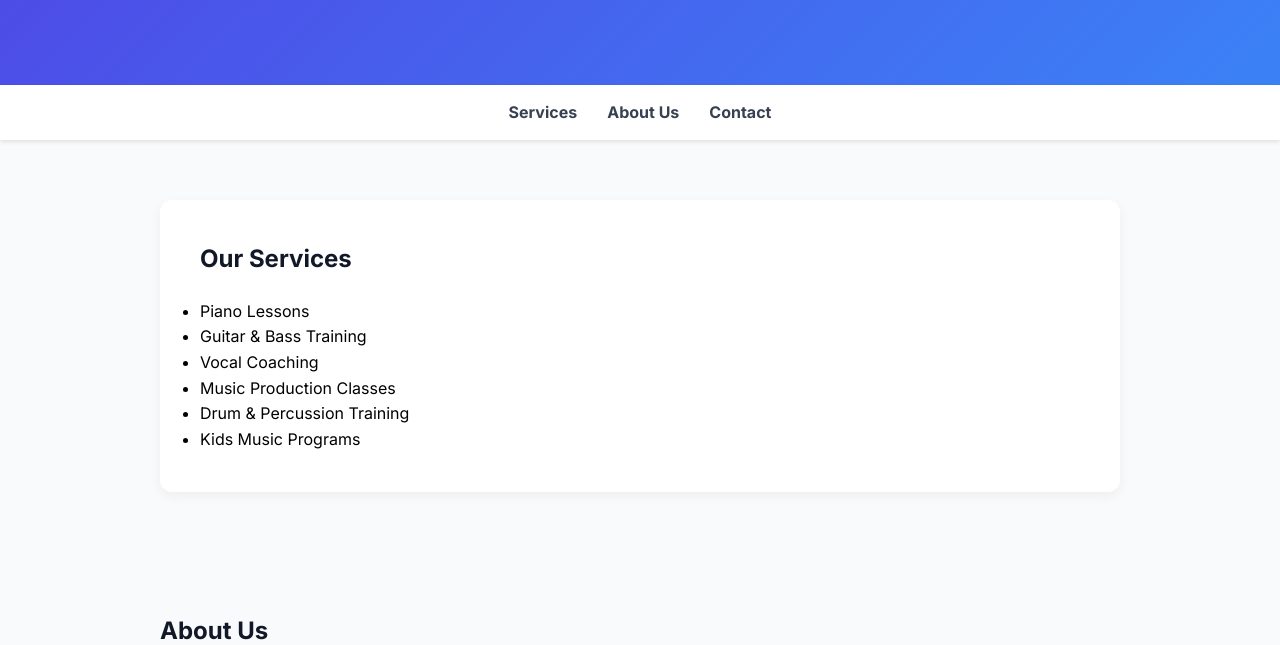
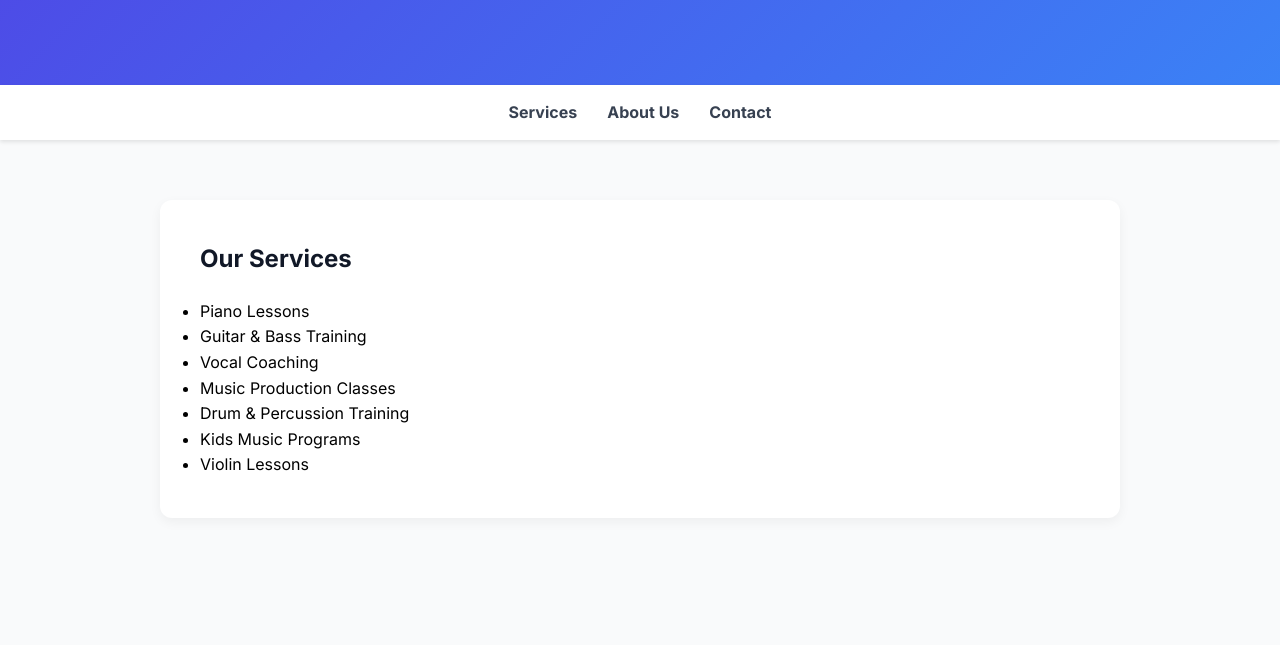
Before and after one commit to sky10entertainment/my-website-, a plain HTML site: page index.html in a window 1280 px wide. Shown: the part 152-797 px from the top of the page. Drawn offline with Linux system fonts and the light colour scheme.

Commit message:
Update index.html

```diff
--- a/index.html
+++ b/index.html
@@ -88,6 +88,7 @@
         <li>Music Production Classes</li>
         <li>Drum & Percussion Training</li>
         <li>Kids Music Programs</li>
+        <li>Violin Lessons</li>
       </ul>
     </div>
   </div>
```
